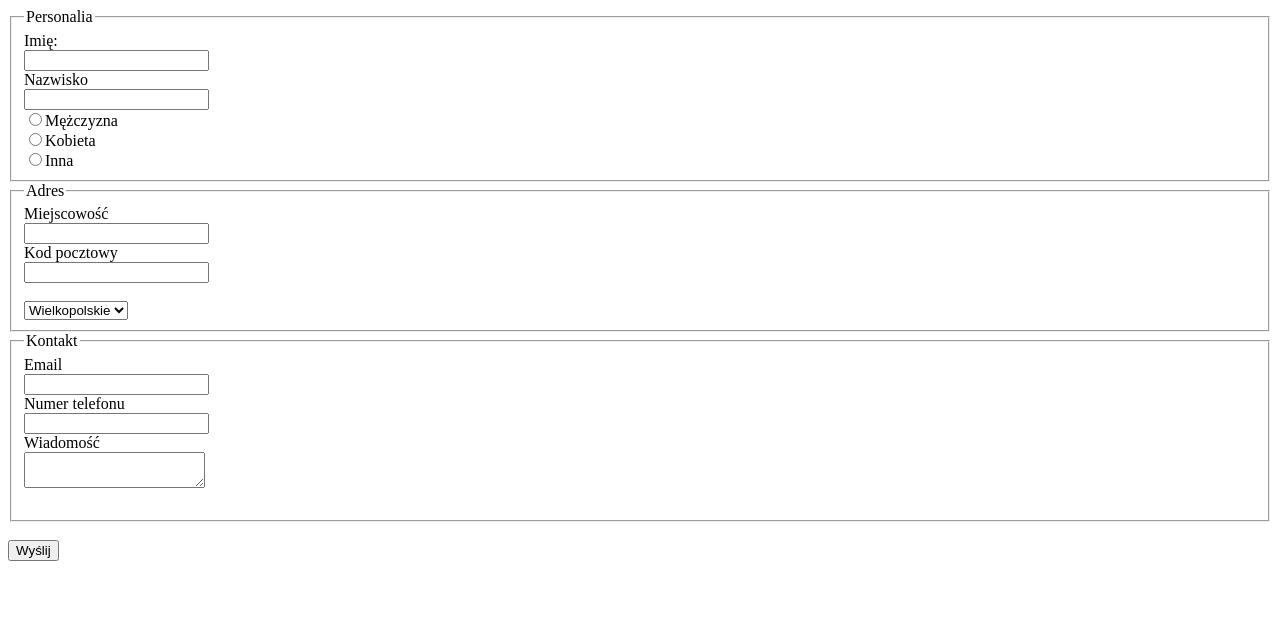
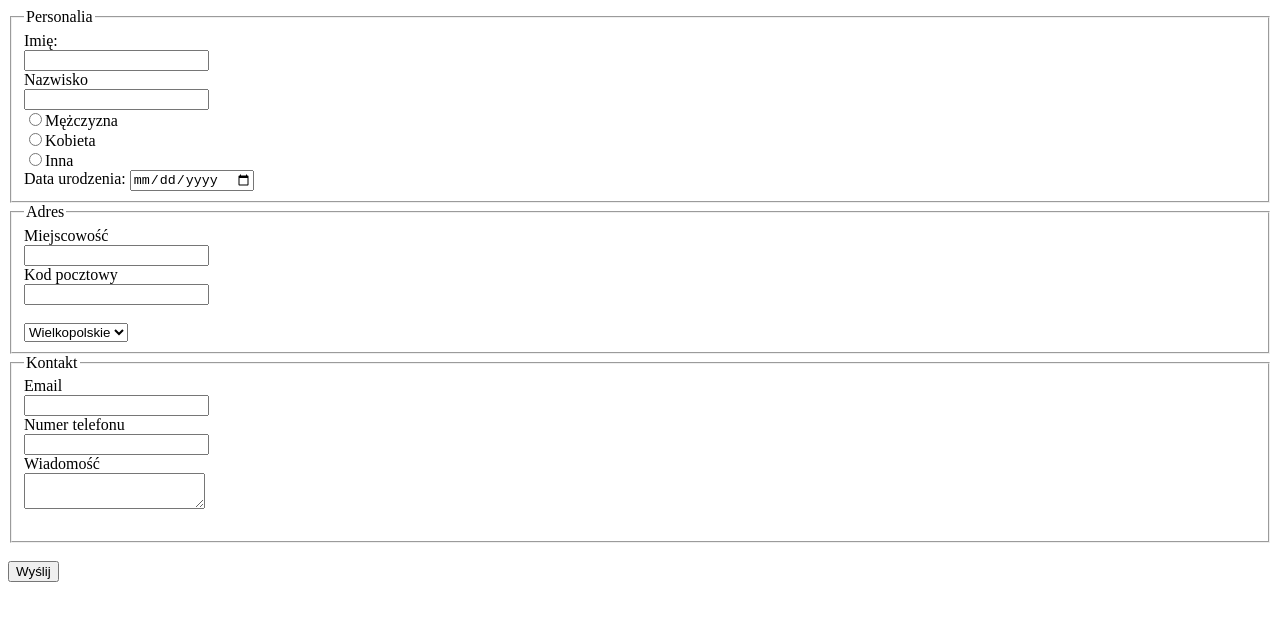
Before and after one commit to artur9501/artur9501.github.io, a plain HTML site: page warsztaty/formularz/index.html in a window 1280 px wide. Drawn offline with Linux system fonts and the light colour scheme.

Commit message:
Data urodzenia+

```diff
--- a/warsztaty/formularz/index.html
+++ b/warsztaty/formularz/index.html
@@ -17,6 +17,9 @@
             <input type="radio" name="gender" value="male">Mężczyzna<br/>
             <input type="radio" name="gender" value="female">Kobieta<br/>
             <input type="radio" name="gender" value="other">Inna<br/>
+            Data urodzenia:
+            <input type="date" name="bday">
+
             </fieldset>
             <fieldset>
             <legend>Adres</legend>
```
